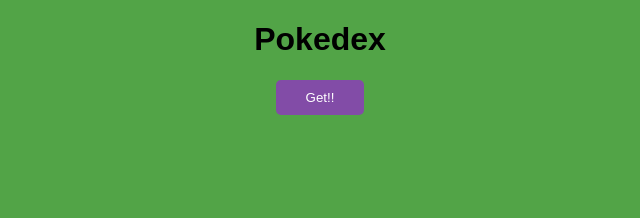
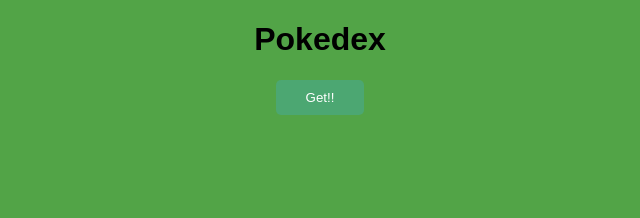
Before and after one commit to MRickyAlendra/Pokedex, a plain HTML site: page index.html in a window 1280 px wide. Shown: the whole page, without its empty margins (320-960 px from the left). Drawn offline with Linux system fonts and the light colour scheme.

Commit message:
Update pokestyle.css

```diff
--- a/pokestyle.css
+++ b/pokestyle.css
@@ -24,14 +24,14 @@ main {
 button {
   border: none;
   border-radius: 5px;
-  background-color: rgb(130, 76, 167);
+  background-color: rgb(76, 167, 114);
   padding: 10px 30px;
   color: white;
   cursor: pointer;
 }
 
 button:hover {
-  background-color: rgb(159, 94, 202);
+  background-color: rgb(99, 219, 149);
 }
 
 .pokemon {
```
